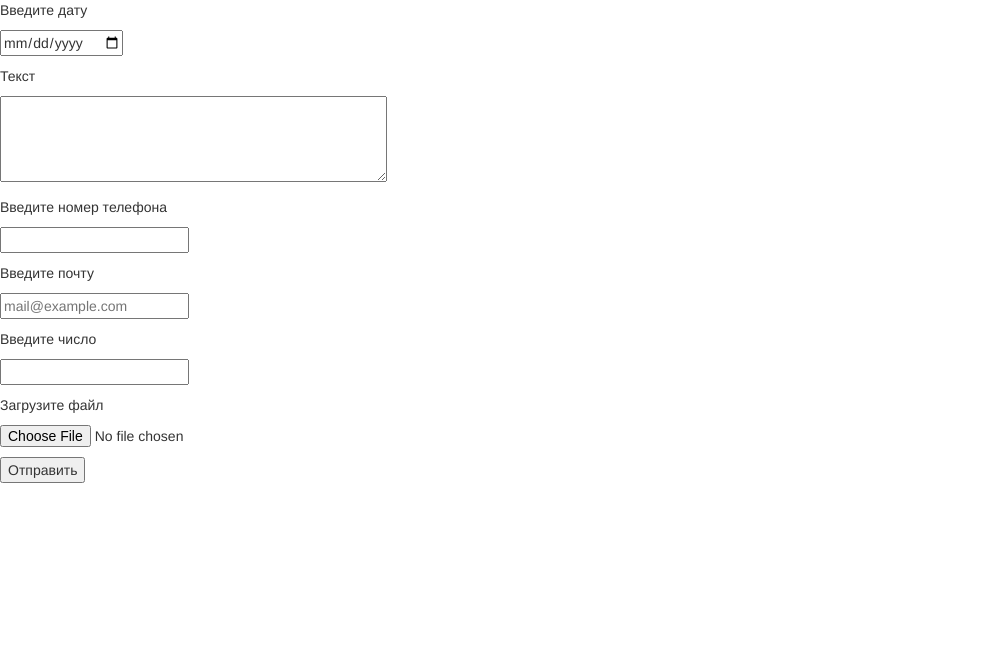
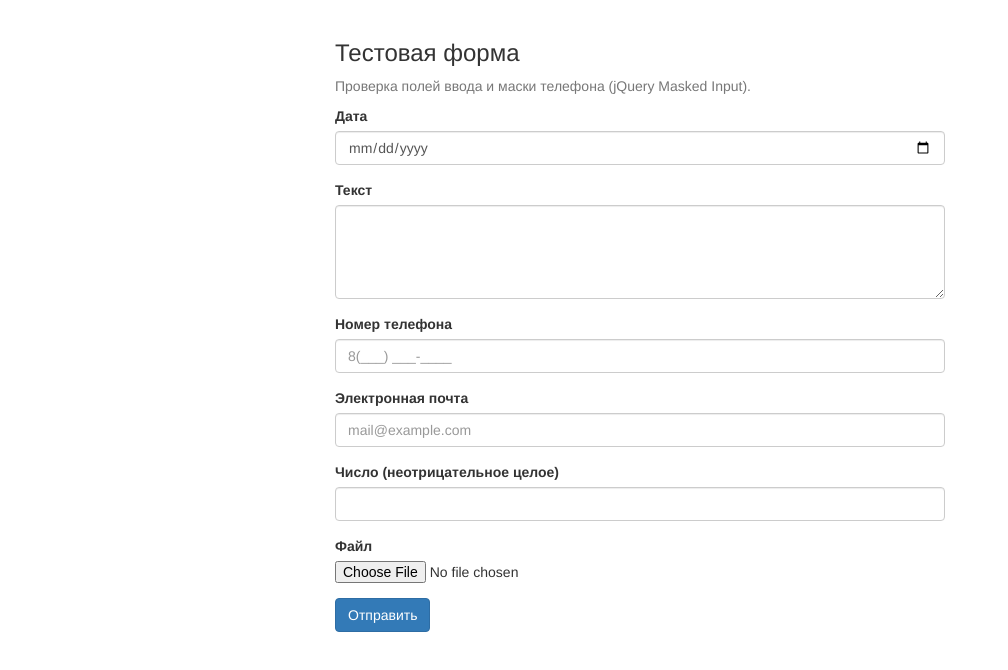
Before and after one commit to vamischenko/firstwebproject, a plain HTML site: page index.html in a window 1280 px wide. Shown: the whole page, without its empty margins (0-1008 px from the left). Drawn offline with Linux system fonts and the light colour scheme.

Commit message:
исправил баги и улучшил

```diff
--- a/index.html
+++ b/index.html
@@ -1,51 +1,60 @@
 <!DOCTYPE html>
-<html lang="en">
+<html lang="ru">
 <head>
     <meta charset="UTF-8">
     <meta name="viewport" content="width=device-width, initial-scale=1">
-    <title>First</title>
-    <!--<link rel="stylesheet" href="css/main.css">-->
+    <meta name="description" content="Демо-форма: дата, текст, телефон, почта, число, файл">
+    <title>Демо-форма</title>
     <link href="css/bootstrap.min.css" rel="stylesheet">
 </head>
 <body>
-    <!--<script type="text/javascript" src="js/main.js"></script>-->
-	<!-- Подключение библиотеки jQuery -->
-	<script src="js/jquery-3.2.1.js"></script>
-	<!-- Подключение jQuery плагина Masked Input -->
-	<script src="js/jquery.maskedinput.min.js"></script>
-	<!-- Include all compiled plugins (below), or include individual files as needed -->
+    <div class="container" style="max-width: 640px; padding-top: 2rem; padding-bottom: 2rem;">
+        <h1 class="h3">Тестовая форма</h1>
+        <p class="text-muted">Проверка полей ввода и маски телефона (jQuery Masked Input).</p>
+
+        <form id="demoForm" method="get" action="#">
+            <div class="form-group">
+                <label for="field-date">Дата</label>
+                <input class="form-control" id="field-date" type="date" name="date" required>
+            </div>
+
+            <div class="form-group">
+                <label for="field-comment">Текст</label>
+                <textarea class="form-control" id="field-comment" name="comment" cols="45" rows="4" required></textarea>
+            </div>
+
+            <div class="form-group">
+                <label for="phone">Номер телефона</label>
+                <input class="form-control" id="phone" name="phone" type="text" inputmode="numeric" autocomplete="tel" placeholder="8(___) ___-____" required>
+            </div>
+
+            <div class="form-group">
+                <label for="field-email">Электронная почта</label>
+                <input class="form-control" id="field-email" type="email" name="login" placeholder="mail@example.com" list="mailList" required>
+                <datalist id="mailList">
+                    <option value="mail@gmail.com">
+                    <option value="mail@yandex.ru">
+                    <option value="mail@mail.ru">
+                </datalist>
+            </div>
+
+            <div class="form-group">
+                <label for="field-num">Число (неотрицательное целое)</label>
+                <input class="form-control" id="field-num" type="number" name="num" min="0" step="1" required>
+            </div>
+
+            <div class="form-group">
+                <label for="field-file">Файл</label>
+                <input id="field-file" type="file" name="f" required>
+            </div>
+
+            <button type="submit" class="btn btn-primary">Отправить</button>
+        </form>
+    </div>
+
+    <script src="js/jquery-3.2.1.js"></script>
+    <script src="js/jquery.maskedinput.min.js"></script>
     <script src="js/bootstrap.min.js"></script>
-
-	<script>
-		function postTo() {
-			alert("Данные верны и отправлены");
-		}
-	</script>
-    <form>
-    <p>Введите дату</p>
-    <p><input type="date" name="data" required></p>
-
-    <p>Текст</p>
-    <p><textarea name="comment" cols="45" rows="4" required></textarea></p>
-
-    <p>Введите номер телефона</p>
-    <p>
-	    <!--HTML элемент, который будет иметь маску ввода телефонного номера  -->
-		<input  id="phone" type="text">
-		<script>
-		//Код jQuery, установливающий маску для ввода телефона элементу input
-		$(function(){
-		  $("#phone").mask("8(999) 999-9999");
-		});
-		</script>
-	</p>
-	<p>Введите почту</p>
-	<p><input type="email" name="login" placeholder="mail@example.com" list="mailList" required></p>
-	<p>Введите число</p>
-	<p><input type="number" name="num" pattern="^[ 0-9]+$" required></p>
-	<p>Загрузите файл</p>
-	<p><input type="file" name="f" required></p>
-    </form>
-    <p><input type="button" value="Отправить" onclick="postTo()"></p>
+    <script src="js/main.js"></script>
 </body>
 </html>
--- a/js/main.js
+++ b/js/main.js
@@ -1,3 +1,12 @@
-/**
- * Created by Vladislav on 28.03.2017.
- */
+(function ($) {
+    'use strict';
+
+    $(function () {
+        $('#phone').mask('8(999) 999-9999');
+
+        $('#demoForm').on('submit', function (e) {
+            e.preventDefault();
+            window.alert('Данные верны и отправлены');
+        });
+    });
+}(jQuery));
```
Also changed, not shown: 1 other file.
